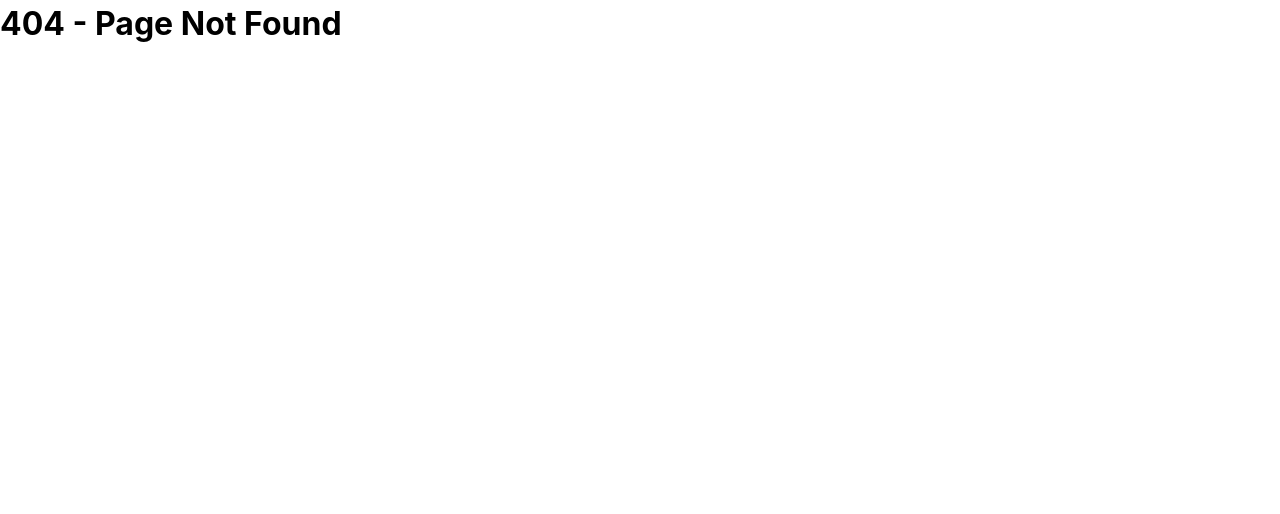
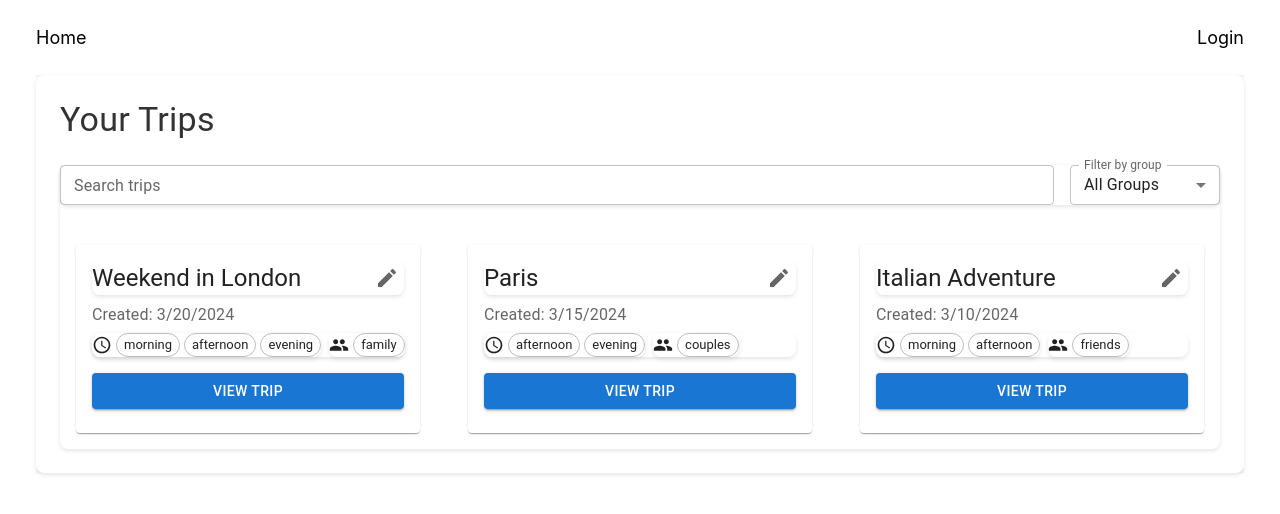
Before and after one commit to travelator/travelator-web, a React (Vite) app: page /user-trips in a window 1280 px wide. Before the commit this address had no page. Shown: the top 514 px of the page. Built offline with nearby package versions, Linux system fonts and the light colour scheme.

Commit message:
Feature: added user_page

```diff
--- /dev/null
+++ b/src/assets/mockTrips.js
@@ -0,0 +1,30 @@
+import { preset_itinerary } from './itinerary';
+export const mockTrips = [
+    {
+        id: 1,
+        city: "London",
+        customName: "Weekend in London",
+        dateCreated: "2024-03-20",
+        timeOfDay: ["morning", "afternoon", "evening"],
+        group: "family",
+        itinerary: preset_itinerary
+    },
+    {
+        id: 2,
+        city: "Paris",
+        customName: null,
+        dateCreated: "2024-03-15",
+        timeOfDay: ["afternoon", "evening"],
+        group: "couples",
+        itinerary: preset_itinerary
+    },
+    {
+        id: 3,
+        city: "Rome",
+        customName: "Italian Adventure",
+        dateCreated: "2024-03-10",
+        timeOfDay: ["morning", "afternoon"],
+        group: "friends",
+        itinerary: preset_itinerary
+    }
+];
--- /dev/null
+++ b/src/components/TripList/TripCard.jsx
@@ -0,0 +1,108 @@
+import PropTypes from 'prop-types';
+import { Card, CardContent, Typography, Button, Chip, Box, IconButton, TextField } from '@mui/material';
+import AccessTimeIcon from '@mui/icons-material/AccessTime';
+import GroupIcon from '@mui/icons-material/Group';
+import EditIcon from '@mui/icons-material/Edit';
+import { useNavigate } from 'react-router-dom';
+import { useState } from 'react';
+
+function TripCard({ trip }) {
+    const navigate = useNavigate();
+    const [isEditing, setIsEditing] = useState(false);
+    const [customName, setCustomName] = useState(trip.customName || trip.city);
+
+    const handleViewTrip = () => {
+        navigate(`/itinerary/${trip.city}`, {
+            state: { itinerary: trip.itinerary }
+        });
+    };
+
+    const handleEditClick = () => {
+        setIsEditing(true);
+    };
+
+    const handleNameChange = (event) => {
+        setCustomName(event.target.value);
+    };
+
+    const handleNameSubmit = (event) => {
+        if (event.key === 'Enter') {
+            setIsEditing(false);
+            // Here you would typically update the name in your backend
+        }
+    };
+
+    return (
+        <Card sx={{ minWidth: 275, margin: 2 }}>
+            <CardContent>
+                <Box sx={{ display: 'flex', alignItems: 'center', mb: 1 }}>
+                    {isEditing ? (
+                        <TextField
+                            value={customName}
+                            onChange={handleNameChange}
+                            onKeyPress={handleNameSubmit}
+                            onBlur={() => setIsEditing(false)}
+                            autoFocus
+                            fullWidth
+                            size="small"
+                            placeholder="Enter custom name"
+                        />
+                    ) : (
+                        <>
+                            <Typography variant="h5" component="div" sx={{ flexGrow: 1 }}>
+                                {customName}
+                            </Typography>
+                            <IconButton onClick={handleEditClick} size="small">
+                                <EditIcon />
+                            </IconButton>
+                        </>
+                    )}
+                </Box>
+
+                <Typography color="text.secondary" gutterBottom>
+                    Created: {new Date(trip.dateCreated).toLocaleDateString()}
+                </Typography>
+
+                <Box sx={{ display: 'flex', gap: 1, mb: 2 }}>
+                    <Box sx={{ display: 'flex', alignItems: 'center', gap: 0.5 }}>
+                        <AccessTimeIcon fontSize="small" />
+                        {trip.timeOfDay.map((time) => (
+                            <Chip
+                                key={time}
+                                label={time}
+                                size="small"
+                                variant="outlined"
+                            />
+                        ))}
+                    </Box>
+                    <Box sx={{ display: 'flex', alignItems: 'center', gap: 0.5 }}>
+                        <GroupIcon fontSize="small" />
+                        <Chip label={trip.group} size="small" variant="outlined" />
+                    </Box>
+                </Box>
+
+                <Button
+                    variant="contained"
+                    onClick={handleViewTrip}
+                    fullWidth
+                >
+                    View Trip
+                </Button>
+            </CardContent>
+        </Card>
+    );
+}
+
+TripCard.propTypes = {
+    trip: PropTypes.shape({
+        id: PropTypes.number.isRequired,
+        city: PropTypes.string.isRequired,
+        customName: PropTypes.string,
+        dateCreated: PropTypes.string.isRequired,
+        timeOfDay: PropTypes.arrayOf(PropTypes.string).isRequired,
+        group: PropTypes.string.isRequired,
+        itinerary: PropTypes.object.isRequired
+    }).isRequired
+};
+
+export default TripCard;
--- /dev/null
+++ b/src/components/TripList/TripList.jsx
@@ -0,0 +1,71 @@
+import PropTypes from 'prop-types';
+import { Grid, Box, TextField, MenuItem } from '@mui/material';
+import TripCard from './TripCard';
+import { useState } from 'react';
+
+function TripList({ trips }) {
+    const [filterGroup, setFilterGroup] = useState('all');
+    const [searchTerm, setSearchTerm] = useState('');
+
+    const filteredTrips = trips.filter(trip => {
+        const matchesGroup = filterGroup === 'all' || trip.group === filterGroup;
+        const matchesSearch = (trip.customName || trip.city)
+            .toLowerCase()
+            .includes(searchTerm.toLowerCase());
+        return matchesGroup && matchesSearch;
+    });
+
+    return (
+        <Box sx={{ width: '100%' }}>
+            <Box sx={{ mb: 3, display: 'flex', gap: 2 }}>
+                <TextField
+                    label="Search trips"
+                    variant="outlined"
+                    size="small"
+                    value={searchTerm}
+                    onChange={(e) => setSearchTerm(e.target.value)}
+                    sx={{ flexGrow: 1 }}
+                />
+                <TextField
+                    select
+                    label="Filter by group"
+                    value={filterGroup}
+                    onChange={(e) => setFilterGroup(e.target.value)}
+                    size="small"
+                    sx={{ minWidth: 150 }}
+                >
+                    <MenuItem value="all">All Groups</MenuItem>
+                    <MenuItem value="solo">Solo</MenuItem>
+                    <MenuItem value="family">Family</MenuItem>
+                    <MenuItem value="friends">Friends</MenuItem>
+                    <MenuItem value="couples">Couples</MenuItem>
+                </TextField>
+            </Box>
+
+            <Grid container spacing={2}>
+                {filteredTrips.map((trip) => (
+                    <Grid item xs={12} sm={6} md={4} key={trip.id}>
+                        <TripCard trip={trip} />
+                    </Grid>
+                ))}
+            </Grid>
+        </Box>
+    );
+}
+
+TripList.propTypes = {
+    trips: PropTypes.arrayOf(
+        PropTypes.shape({
+            id: PropTypes.number.isRequired,
+            city: PropTypes.string.isRequired,
+            customName: PropTypes.string,
+            dateCreated: PropTypes.string.isRequired,
+            timeOfDay: PropTypes.arrayOf(PropTypes.string).isRequired,
+            group: PropTypes.string.isRequired,
+            tag: PropTypes.string,
+            itinerary: PropTypes.object.isRequired
+        })
+    ).isRequired
+};
+
+export default TripList;
--- /dev/null
+++ b/src/pages/UserTrips.jsx
@@ -0,0 +1,22 @@
+import { Box, Typography } from '@mui/material';
+import TripList from '../components/TripList/TripList';
+import { mockTrips } from '../assets/mockTrips';
+import '../styles/UserTrips.css';
+
+
+function UserTrips() {
+    return (
+        <div className="content-wrapper">
+            <div className="trips-content">
+                <Box sx={{ maxWidth: 1200, margin: '0 auto', padding: 3 }}>
+                    <Typography variant="h4" component="h1" gutterBottom>
+                        Your Trips
+                    </Typography>
+                    <TripList trips={mockTrips} />
+                </Box>
+            </div>
+        </div>
+    );
+}
+
+export default UserTrips;
--- a/src/routes.jsx
+++ b/src/routes.jsx
@@ -6,6 +6,7 @@ import Signup from './pages/Signup';
 import Rate from './pages/Rate';
 import Itinerary from './pages/Itinerary';
 import NotFound from './pages/NotFound';
+import UserTrips from './pages/UserTrips';
 
 const router = createBrowserRouter([
     {
@@ -33,8 +34,11 @@ const router = createBrowserRouter([
                 path: 'itinerary/:city',
                 element: <Itinerary />,
             },
+            {
+                path: 'user-trips',
+                element: <UserTrips />,
+            },
         ],
     },
 ]);
-
 export default router;
--- /dev/null
+++ b/src/styles/UserTrips.css
@@ -0,0 +1,34 @@
+.trips-content {
+    background-color: #f5f5f5;
+}
+
+.trips-content .MuiBox-root {
+    background-color: white;
+    border-radius: 8px;
+    box-shadow: 0 2px 4px rgba(0, 0, 0, 0.1);
+}
+
+.trips-content .MuiTypography-h4 {
+    color: #333;
+    margin-bottom: 24px;
+}
+
+/* Add some hover effects to the cards */
+.trips-content .MuiCard-root {
+    transition: transform 0.2s ease-in-out, box-shadow 0.2s ease-in-out;
+}
+
+.trips-content .MuiCard-root:hover {
+    transform: translateY(-4px);
+    box-shadow: 0 4px 8px rgba(0, 0, 0, 0.2);
+}
+
+/* Style the edit button */
+.trips-content .MuiIconButton-root {
+    color: #666;
+}
+
+.trips-content .MuiIconButton-root:hover {
+    color: #333;
+    background-color: rgba(0, 0, 0, 0.04);
+}
```
Also changed, not shown: 2 other files (tests, documents, lock files or other folders).
